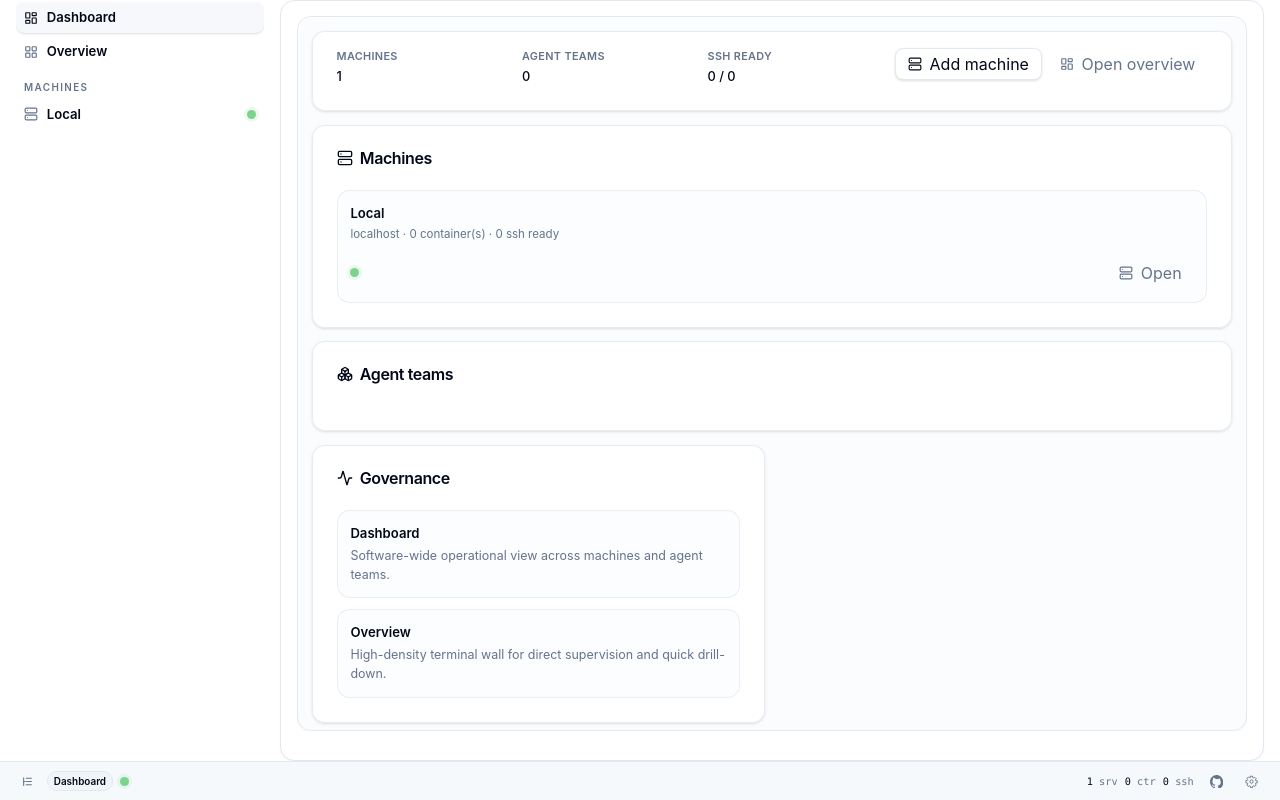
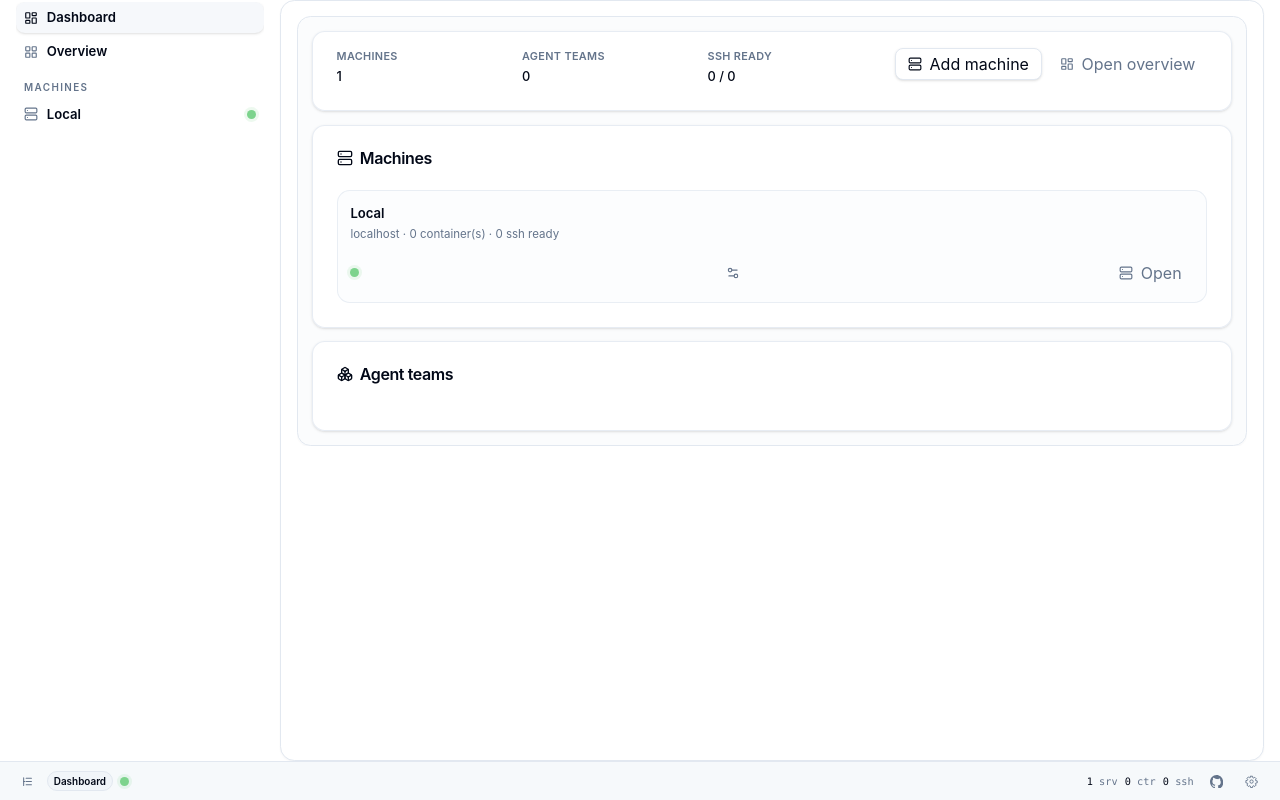
Before and after one commit to hsudatalks/univers-machine, a React (Vite) app in the folder apps/univers-ark-developer/: page /#/dashboard in a window 1280 px wide. Built offline with nearby package versions, Linux system fonts and the light colour scheme.

Commit message:
feat(ark-developer): add dashboard settings shortcuts

```diff
--- a/apps/univers-ark-developer/src/App.tsx
+++ b/apps/univers-ark-developer/src/App.tsx
@@ -57,6 +57,10 @@ import {
 const DEFAULT_TERMINAL_PANEL_WIDTH_REM = 35;
 const MIN_TERMINAL_PANEL_WIDTH_REM = 35;
 const MIN_TOOL_PANEL_WIDTH_REM = 22;
+type EditingMachineState = {
+  initialTab: "general" | "connection" | "discovery" | "containers";
+  machineId: string;
+};
 
 function resolvePreferredTarget(
   bootstrap: AppBootstrap,
@@ -185,7 +189,7 @@ function App() {
   );
   const [isAddMachineDialogOpen, setIsAddMachineDialogOpen] = useState(false);
   const [isCreatingMachine, setIsCreatingMachine] = useState(false);
-  const [editingMachineId, setEditingMachineId] = useState<string | null>(null);
+  const [editingMachine, setEditingMachine] = useState<EditingMachineState | null>(null);
   const [visitedContainerIds, setVisitedContainerIds] = useState<string[]>([]);
   const [visitedMachineIds, setVisitedMachineIds] = useState<string[]>([]);
   const previousNonSettingsViewRef = useRef<ActiveView>(activeView);
@@ -245,8 +249,8 @@ function App() {
   const previousStartupPrerenderStatesRef = useRef<
     Record<string, string | undefined>
   >({});
-  const editingMachine = editingMachineId && bootstrap
-    ? bootstrap.machines.find((machine) => machine.id === editingMachineId) ?? null
+  const editingMachineRecord = editingMachine && bootstrap
+    ? bootstrap.machines.find((machine) => machine.id === editingMachine.machineId) ?? null
     : null;
   const {
     activeOverviewFocusedTargetId,
@@ -489,6 +493,16 @@ function App() {
     );
   };
 
+  const openMachineSettings = (
+    machineId: string,
+    initialTab: EditingMachineState["initialTab"] = "general",
+  ) => {
+    setEditingMachine({
+      machineId,
+      initialTab,
+    });
+  };
+
   useEffect(() => {
     let unlistenParentView: (() => void) | undefined;
 
@@ -599,6 +613,12 @@ function App() {
             onAddMachine={() => {
               setIsAddMachineDialogOpen(true);
             }}
+            onEditAgentTeam={(machineId) => {
+              openMachineSettings(machineId, "containers");
+            }}
+            onEditMachine={(machineId) => {
+              openMachineSettings(machineId, "general");
+            }}
             onOpenOverview={() => {
               setActiveView({ kind: "overview" });
             }}
@@ -655,7 +675,7 @@ function App() {
             >
               <ServerPage
                 onOpenSettings={() => {
-                  setEditingMachineId(machine.id);
+                  openMachineSettings(machine.id, "general");
                 }}
                 onOpenWorkspace={setContainerView}
                 pageVisible={
@@ -858,16 +878,17 @@ function App() {
         />
       ) : null}
 
-      {editingMachine ? (
+      {editingMachineRecord && editingMachine ? (
         <ServerDialog
           onClose={() => {
-            setEditingMachineId(null);
+            setEditingMachine(null);
           }}
           onSaved={() => {
-            setEditingMachineId(null);
+            setEditingMachine(null);
             void refreshInventory();
           }}
-          server={editingMachine}
+          initialTab={editingMachine.initialTab}
+          server={editingMachineRecord}
         />
       ) : null}
     </main>
--- a/apps/univers-ark-developer/src/components/GlobalDashboardPage.tsx
+++ b/apps/univers-ark-developer/src/components/GlobalDashboardPage.tsx
@@ -1,4 +1,4 @@
-import { Activity, Boxes, LayoutDashboard, Server, SquareTerminal } from "lucide-react";
+import { Boxes, LayoutDashboard, Server, Settings2, SquareTerminal } from "lucide-react";
 import { visibleContainers } from "../lib/container-visibility";
 import { primaryBrowserSurface } from "../lib/target-services";
 import type {
@@ -20,6 +20,8 @@ interface OverviewEntry {
 
 interface GlobalDashboardPageProps {
   onAddMachine: () => void;
+  onEditAgentTeam: (machineId: string) => void;
+  onEditMachine: (machineId: string) => void;
   onOpenOverview: () => void;
   onOpenMachine: (machineId: string) => void;
   onOpenWorkspace: (targetId: string) => void;
@@ -35,6 +37,8 @@ function serviceKey(targetId: string, serviceId: string): string {
 
 export function GlobalDashboardPage({
   onAddMachine,
+  onEditAgentTeam,
+  onEditMachine,
   onOpenOverview,
   onOpenMachine,
   onOpenWorkspace,
@@ -107,6 +111,17 @@ export function GlobalDashboardPage({
                     <div className="server-dashboard-row-actions">
                       <ConnectionStatusLight state={machine.state} />
                       <Button
+                        aria-label={`Edit ${machine.label}`}
+                        onClick={() => {
+                          onEditMachine(machine.id);
+                        }}
+                        size="icon"
+                        title="Machine settings"
+                        variant="ghost"
+                      >
+                        <Settings2 size={14} />
+                      </Button>
+                      <Button
                         onClick={() => {
                           onOpenMachine(machine.id);
                         }}
@@ -151,6 +166,17 @@ export function GlobalDashboardPage({
                       {primary ? (
                         <Badge variant="neutral">{primary.label}</Badge>
                       ) : null}
+                      <Button
+                        aria-label={`Edit ${container.label}`}
+                        onClick={() => {
+                          onEditAgentTeam(machine.id);
+                        }}
+                        size="icon"
+                        title="Container settings"
+                        variant="ghost"
+                      >
+                        <Settings2 size={14} />
+                      </Button>
                       {target ? (
                         <Button
                           onClick={() => {
@@ -199,31 +225,6 @@ export function GlobalDashboardPage({
               ))}
             </CardContent>
           </Card>
-
-          <Card className="border-border/80 bg-card/95">
-            <CardHeader>
-              <CardTitle className="dashboard-section-title">
-                <Activity size={16} />
-                Governance
-              </CardTitle>
-            </CardHeader>
-            <CardContent>
-              <ul className="dashboard-actions-list">
-                <li className="dashboard-action-item">
-                  <span className="dashboard-action-title">Dashboard</span>
-                  <p className="dashboard-copy">
-                    Software-wide operational view across machines and agent teams.
-                  </p>
-                </li>
-                <li className="dashboard-action-item">
-                  <span className="dashboard-action-title">Overview</span>
-                  <p className="dashboard-copy">
-                    High-density terminal wall for direct supervision and quick drill-down.
-                  </p>
-                </li>
-              </ul>
-            </CardContent>
-          </Card>
         </div>
       </article>
     </section>
--- a/apps/univers-ark-developer/src/components/ServerDialog.tsx
+++ b/apps/univers-ark-developer/src/components/ServerDialog.tsx
@@ -18,6 +18,7 @@ import { Tabs, TabsContent, TabsList, TabsTrigger } from "./ui/tabs";
 type ServerDialogTab = "general" | "connection" | "discovery" | "containers";
 
 interface ServerDialogProps {
+  initialTab?: ServerDialogTab;
   onClose: () => void;
   onSaved: () => void;
   server?: ManagedMachine | null;
@@ -25,12 +26,13 @@ interface ServerDialogProps {
 }
 
 export function ServerDialog({
+  initialTab = "general",
   onClose,
   onSaved,
   server,
   defaultProfileId = "",
 }: ServerDialogProps) {
-  const [activeTab, setActiveTab] = useState<ServerDialogTab>("general");
+  const [activeTab, setActiveTab] = useState<ServerDialogTab>(initialTab);
   const [config, setConfig] = useState<TargetsConfigDocument | null>(null);
   const [form, setForm] = useState<MachineConfig>(createEmptyMachine(defaultProfileId));
   const [originalId, setOriginalId] = useState<string | null>(server?.id ?? null);
@@ -80,6 +82,10 @@ export function ServerDialog({
   useEffect(() => {
     void loadServerConfig();
   }, [loadServerConfig]);
+
+  useEffect(() => {
+    setActiveTab(initialTab);
+  }, [initialTab, server?.id]);
 
   const profileOptions = useMemo(
     () => Object.keys(config?.profiles ?? {}).sort(),
```
